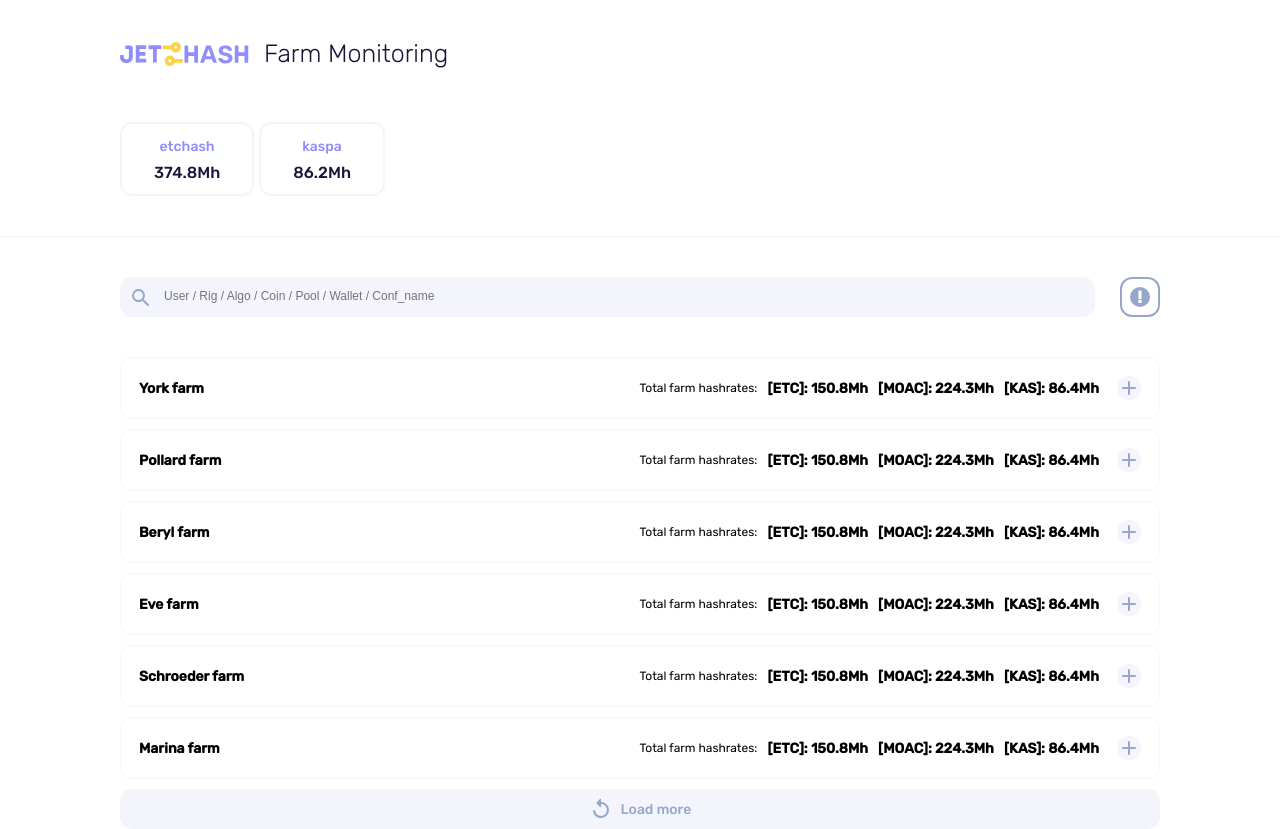
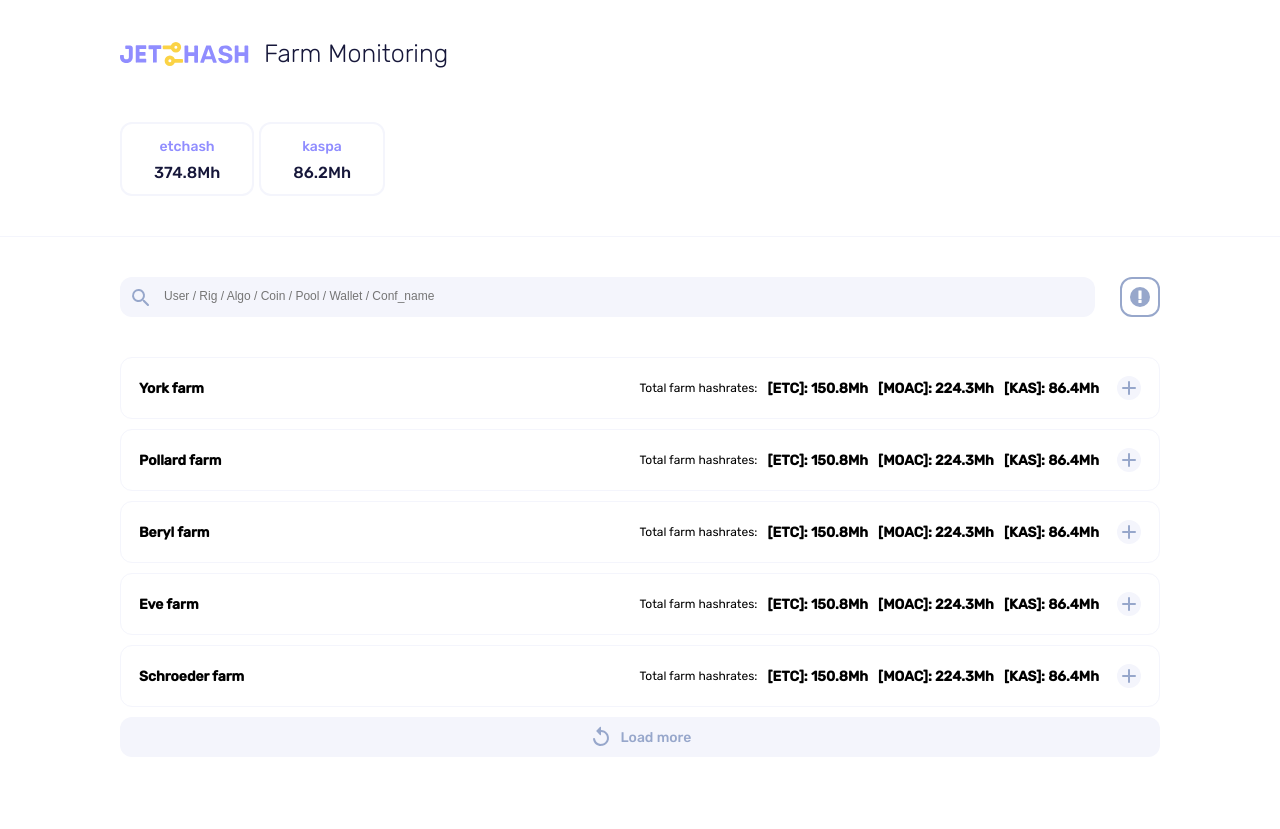
Before and after one commit to natalia-lypovyk/test-react-page, a React (Create React App) app: page / in a window 1280 px wide. After the commit the page ends 800 px from the top, so only its background shows below. Built offline with nearby package versions, Linux system fonts and the light colour scheme.

Commit message:
wip loadbutton

```diff
--- a/src/components/Load/loadButton.jsx
+++ b/src/components/Load/loadButton.jsx
@@ -3,22 +3,22 @@ import React from 'react';
 import './loadButton.css'
 import Replay from '../../assets/svg/replay';
 
-const LoadButton = ({ length, amount, setAmount }) => {
-  // console.log('length', length, 'amount', amount)
-  const extraAmount = 4;
+const LoadButton = ({ amount, setAmount }) => {
+  const extraAmount = 5;
   const loadText = 'Load more'
 
   const toggle = () => {
-    const sum = extraAmount + amount;
-    const difference = length - amount;
-
-    if (sum < length) {
-      setAmount(sum - 1);
-    }
-
-    if (difference >= 0 ) {
-      setAmount(length - 1);
-    }
+    setAmount(amount + extraAmount)
+    // const sum = extraAmount + amount;
+    // const difference = length - amount;
+    //
+    // if (sum < length) {
+    //   setAmount(sum - 1);
+    // }
+    //
+    // if (difference >= 0 ) {
+    //   setAmount(length - 1);
+    // }
   };
 
   return (
--- a/src/screens/App/app.jsx
+++ b/src/screens/App/app.jsx
@@ -13,7 +13,6 @@ import { allFarmsData } from '../../constats/tableData';
 const App = () => {
   const [amount, setAmount] = useState(5);
   const [isFiltered, setIsFiltered] = useState(false);
-  let count = 0;
 
   const [searchText, setSearchText] = useState('');
 
@@ -33,22 +32,16 @@ const App = () => {
       />
 
       <div className="headerWrapper">
-        {farmsFiltered?.map((value) => {
-          if (count <= amount) {
-            count++;
-            return (
-              <Accordion
-                data={value}
-                key={uuid()}
-              />
-            )
-          }
-        })}
+        {farmsFiltered?.slice(0, amount).map((value) => (
+          <Accordion
+            data={value}
+            key={uuid()}
+          />
+        ))}
       </div>
 
       {amount !== farmsFiltered.length && (
         <LoadButton
-          length={farmsFiltered.length}
           amount={amount}
           setAmount={setAmount}
         />
```
